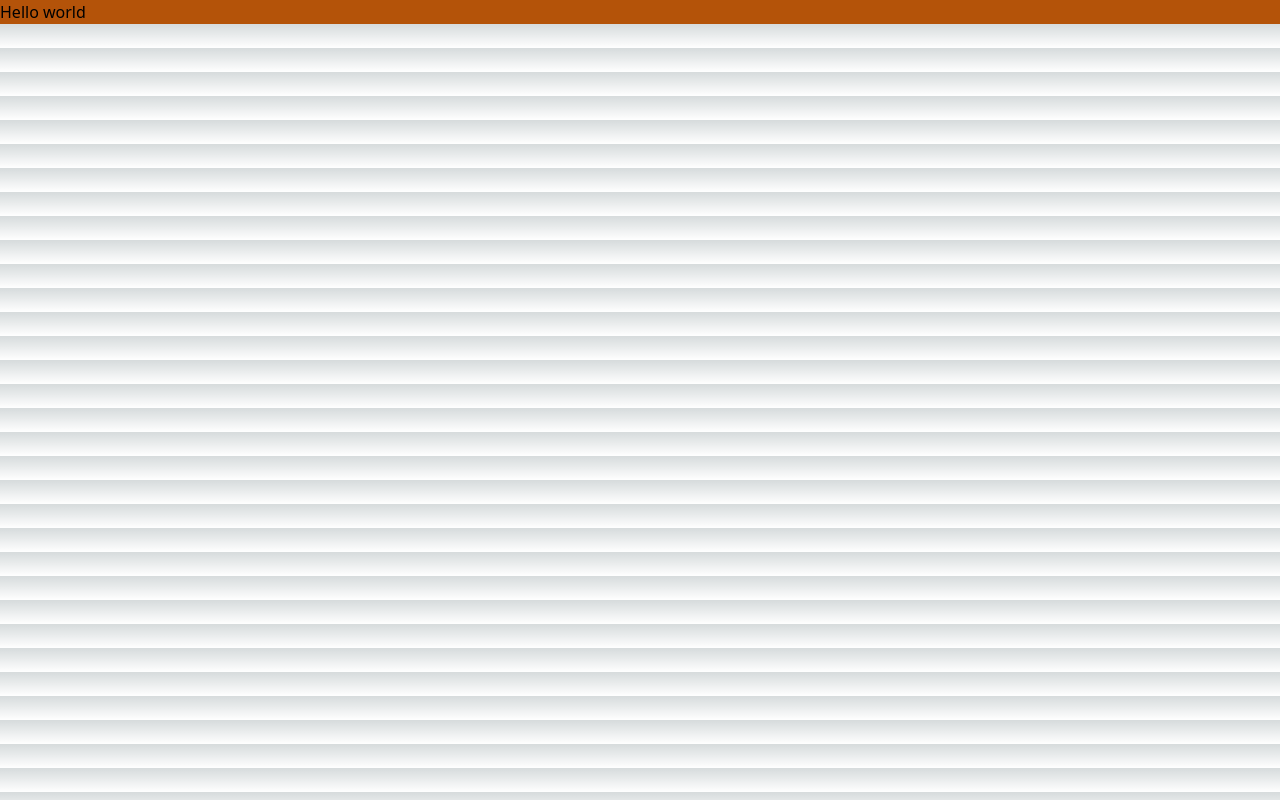
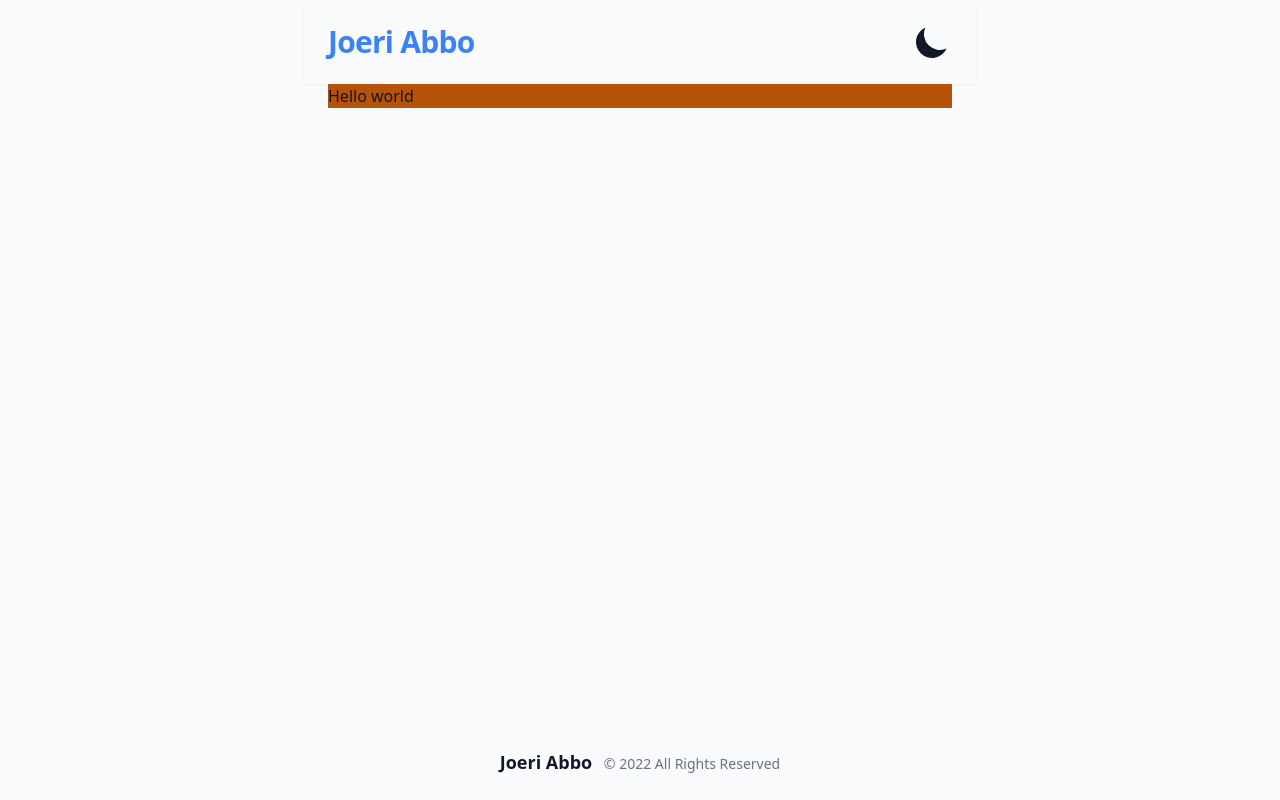
Before and after one commit to Joeri-Abbo/next-joeri-abbo, a Next.js app: page / in a window 1280 px wide. Built offline with nearby package versions, Linux system fonts and the light colour scheme.

Commit message:
Add dark mode

```diff
--- /dev/null
+++ b/components/logo.tsx
@@ -0,0 +1,15 @@
+// @ts-ignore
+import {LightningBoltIcon} from "@heroicons/react/solid";
+import Link from "next/link";
+
+const Logo = () => {
+    return (
+        <Link href="/" className="my-2 flex items-center space-x-1 text-blue-500">
+            <span className="font-bold text-3xl font-sans tracking-tight whitespace-nowrap">
+                Joeri Abbo
+            </span>
+        </Link>
+    )
+}
+
+export default Logo;
--- a/package.json
+++ b/package.json
@@ -9,6 +9,7 @@
     "lint": "next lint"
   },
   "dependencies": {
+    "@heroicons/react": "^1.0.6",
     "@next/font": "13.0.7",
     "@types/node": "18.11.16",
     "@types/react": "18.0.26",
@@ -16,6 +17,7 @@
     "eslint": "8.30.0",
     "eslint-config-next": "13.0.7",
     "next": "13.0.7",
+    "next-themes": "^0.2.1",
     "react": "18.2.0",
     "react-dom": "18.2.0",
     "typescript": "4.9.4"
--- a/pages/_app.tsx
+++ b/pages/_app.tsx
@@ -1,6 +1,11 @@
 import '../styles/globals.css'
-import type { AppProps } from 'next/app'
+import type {AppProps} from 'next/app'
+import {ThemeProvider} from "next-themes";
 
-export default function App({ Component, pageProps }: AppProps) {
-  return <Component {...pageProps} />
+export default function App({Component, pageProps}: AppProps) {
+    return (
+        <ThemeProvider enableSystem={true} attribute="class">
+            <Component {...pageProps} />
+        </ThemeProvider>
+    );
 }
--- a/pages/index.tsx
+++ b/pages/index.tsx
@@ -1,22 +1,25 @@
 import Head from 'next/head'
 import Image from 'next/image'
-import { Inter } from '@next/font/google'
+import {Inter} from '@next/font/google'
 import styles from '../styles/Home.module.css'
+import Layout from "../sections/Layout";
 
-const inter = Inter({ subsets: ['latin'] })
+const inter = Inter({subsets: ['latin']})
 
 export default function Home() {
     return (
         <>
+            <Layout>
                 <Head>
                     <title>Create Next App</title>
-        <meta name="description" content="Generated by create next app" />
-        <meta name="viewport" content="width=device-width, initial-scale=1" />
-        <link rel="icon" href="/favicon.ico" />
+                    <meta name="description" content="Generated by create next app"/>
+                    <meta name="viewport" content="width=device-width, initial-scale=1"/>
+                    <link rel="icon" href="/favicon.ico"/>
                 </Head>
                 <main className="bg-amber-700 accent-red-50">
                     Hello world
                 </main>
+            </Layout>
         </>
     )
 }
--- /dev/null
+++ b/sections/Footer.tsx
@@ -0,0 +1,14 @@
+const Footer = () => {
+    return (
+        <footer className="px-4 sm:px-6 py-6 mt-24">
+            <div className="text-center text-sm text-gray-500">
+                <span
+                    className="dark:text-gray-100 text-gray-900 font-bold text-lg mr-2"> Joeri Abbo
+                </span>   &copy; {new Date().getFullYear()} All
+                Rights Reserved
+            </div>
+        </footer>
+    );
+};
+
+export default Footer;
--- /dev/null
+++ b/sections/Header.tsx
@@ -0,0 +1,42 @@
+import Logo from "../components/logo";
+import {useTheme} from "next-themes";
+import {useState, useEffect} from "react";
+// @ts-ignore
+import {SunIcon, MoonIcon} from "@heroicons/react/solid";
+
+const Header = () => {
+
+    const [mounted, setMounted] = useState(false);
+    const {systemTheme, theme, setTheme} = useTheme();
+    useEffect(() => {
+        setMounted(true);
+    }, [])
+    const renderThemeChanger = () => {
+        if (!mounted) return null;
+
+        const currentTheme = theme === "system" ? systemTheme : theme;
+
+        if (currentTheme === "dark") {
+            return (
+                <SunIcon className="w-10 h-10 text-yellow-500 " role="button" onClick={() => setTheme('light')}/>
+            )
+        } else {
+            return (
+                <MoonIcon className="w-10 h-10 text-gray-900 " role="button" onClick={() => setTheme('dark')}/>
+            )
+        }
+    };
+
+    return (
+        <header className="h-15 shadow-sm dark:border-gray-700">
+            <div className="container  px-4 sm:px-6 py-4 flex justify-between items-center">
+                {/* Logo */}
+                <Logo/>
+
+                {renderThemeChanger()}
+            </div>
+        </header>
+    );
+};
+
+export default Header;
--- /dev/null
+++ b/sections/Layout.tsx
@@ -0,0 +1,20 @@
+import Header from "./Header";
+import Footer from "./Footer";
+import Head from "next/head";
+
+// @ts-ignore
+const Layout = ({children}) => {
+    return (
+        <>
+            <div className="min-h-screen mx-auto max-w-2xl flex flex-col">
+                <Header/>
+                <main className="flex-grow container mx-auto px-4 sm:px-6">
+                    {children}
+                </main>
+                <Footer/>
+            </div>
+        </>
+    );
+};
+
+export default Layout;
--- a/styles/globals.css
+++ b/styles/globals.css
@@ -1,110 +1,125 @@
 @tailwind base;
 @tailwind components;
 @tailwind utilities;
+@layer base {
+    body {
+        @apply bg-gray-50 text-gray-900 dark:bg-black dark:text-gray-100;
+        @apply min-h-screen;
+    }
 
-:root {
-    --max-width: 1100px;
-    --border-radius: 12px;
-    --font-mono: ui-monospace, Menlo, Monaco, 'Cascadia Mono', 'Segoe UI Mono',
-    'Roboto Mono', 'Oxygen Mono', 'Ubuntu Monospace', 'Source Code Pro',
-    'Fira Mono', 'Droid Sans Mono', 'Courier New', monospace;
+    ::selection {
+        @apply text-white bg-indigo-500;
+    }
 
-    --foreground-rgb: 0, 0, 0;
-    --background-start-rgb: 214, 219, 220;
-    --background-end-rgb: 255, 255, 255;
 
-    --primary-glow: conic-gradient(
-            from 180deg at 50% 50%,
-            #16abff33 0deg,
-            #0885ff33 55deg,
-            #54d6ff33 120deg,
-            #0071ff33 160deg,
-            transparent 360deg
-    );
-    --secondary-glow: radial-gradient(
-            rgba(255, 255, 255, 1),
-            rgba(255, 255, 255, 0)
-    );
-
-    --tile-start-rgb: 239, 245, 249;
-    --tile-end-rgb: 228, 232, 233;
-    --tile-border: conic-gradient(
-            #00000080,
-            #00000040,
-            #00000030,
-            #00000020,
-            #00000010,
-            #00000010,
-            #00000080
-    );
-
-    --callout-rgb: 238, 240, 241;
-    --callout-border-rgb: 172, 175, 176;
-    --card-rgb: 180, 185, 188;
-    --card-border-rgb: 131, 134, 135;
-}
-
-@media (prefers-color-scheme: dark) {
-    :root {
-        --foreground-rgb: 255, 255, 255;
-        --background-start-rgb: 0, 0, 0;
-        --background-end-rgb: 0, 0, 0;
-
-        --primary-glow: radial-gradient(rgba(1, 65, 255, 0.4), rgba(1, 65, 255, 0));
-        --secondary-glow: linear-gradient(
-                to bottom right,
-                rgba(1, 65, 255, 0),
-                rgba(1, 65, 255, 0),
-                rgba(1, 65, 255, 0.3)
-        );
-
-        --tile-start-rgb: 2, 13, 46;
-        --tile-end-rgb: 2, 5, 19;
-        --tile-border: conic-gradient(
-                #ffffff80,
-                #ffffff40,
-                #ffffff30,
-                #ffffff20,
-                #ffffff10,
-                #ffffff10,
-                #ffffff80
-        );
-
-        --callout-rgb: 20, 20, 20;
-        --callout-border-rgb: 108, 108, 108;
-        --card-rgb: 100, 100, 100;
-        --card-border-rgb: 200, 200, 200;
+    .btn {
+        @apply inline-block px-5 py-3 rounded-lg hover:bg-indigo-600 transition duration-300 shadow-lg bg-indigo-500 text-white capitalize tracking-wider font-semibold text-sm sm:text-xl focus:outline-none focus:ring-4 focus:ring-indigo-500 focus:ring-opacity-50 whitespace-nowrap
     }
 }
 
-* {
-    box-sizing: border-box;
-    padding: 0;
-    margin: 0;
-}
+/*:root {*/
+/*    --max-width: 1100px;*/
+/*    --border-radius: 12px;*/
+/*    --font-mono: ui-monospace, Menlo, Monaco, 'Cascadia Mono', 'Segoe UI Mono',*/
+/*    'Roboto Mono', 'Oxygen Mono', 'Ubuntu Monospace', 'Source Code Pro',*/
+/*    'Fira Mono', 'Droid Sans Mono', 'Courier New', monospace;*/
 
-html,
-body {
-    max-width: 100vw;
-    overflow-x: hidden;
-}
+/*    --foreground-rgb: 0, 0, 0;*/
+/*    --background-start-rgb: 214, 219, 220;*/
+/*    --background-end-rgb: 255, 255, 255;*/
 
-body {
-    color: rbg(--foreground-rgb);
-    background: linear-gradient(
-            to bottom,
-            transparent,
-            rgb(var(--background-end-rgb))
-    ) rgb(var(--background-start-rgb));
-}
+/*    --primary-glow: conic-gradient(*/
+/*            from 180deg at 50% 50%,*/
+/*            #16abff33 0deg,*/
+/*            #0885ff33 55deg,*/
+/*            #54d6ff33 120deg,*/
+/*            #0071ff33 160deg,*/
+/*            transparent 360deg*/
+/*    );*/
+/*    --secondary-glow: radial-gradient(*/
+/*            rgba(255, 255, 255, 1),*/
+/*            rgba(255, 255, 255, 0)*/
+/*    );*/
 
-a {
-    color: inherit;
-    text-decoration: none;
-}
+/*    --tile-start-rgb: 239, 245, 249;*/
+/*    --tile-end-rgb: 228, 232, 233;*/
+/*    --tile-border: conic-gradient(*/
+/*            #00000080,*/
+/*            #00000040,*/
+/*            #00000030,*/
+/*            #00000020,*/
+/*            #00000010,*/
+/*            #00000010,*/
+/*            #00000080*/
+/*    );*/
 
-@media (prefers-color-scheme: dark) {
-    html {
-        color-scheme: dark;
-    }
-}
+/*    --callout-rgb: 238, 240, 241;*/
+/*    --callout-border-rgb: 172, 175, 176;*/
+/*    --card-rgb: 180, 185, 188;*/
+/*    --card-border-rgb: 131, 134, 135;*/
+/*}*/
+
+/*@media (prefers-color-scheme: dark) {*/
+/*    :root {*/
+/*        --foreground-rgb: 255, 255, 255;*/
+/*        --background-start-rgb: 0, 0, 0;*/
+/*        --background-end-rgb: 0, 0, 0;*/
+
+/*        --primary-glow: radial-gradient(rgba(1, 65, 255, 0.4), rgba(1, 65, 255, 0));*/
+/*        --secondary-glow: linear-gradient(*/
+/*                to bottom right,*/
+/*                rgba(1, 65, 255, 0),*/
+/*                rgba(1, 65, 255, 0),*/
+/*                rgba(1, 65, 255, 0.3)*/
+/*        );*/
+
+/*        --tile-start-rgb: 2, 13, 46;*/
+/*        --tile-end-rgb: 2, 5, 19;*/
+/*        --tile-border: conic-gradient(*/
+/*                #ffffff80,*/
+/*                #ffffff40,*/
+/*                #ffffff30,*/
+/*                #ffffff20,*/
+/*                #ffffff10,*/
+/*                #ffffff10,*/
+/*                #ffffff80*/
+/*        );*/
+
+/*        --callout-rgb: 20, 20, 20;*/
+/*        --callout-border-rgb: 108, 108, 108;*/
+/*        --card-rgb: 100, 100, 100;*/
+/*        --card-border-rgb: 200, 200, 200;*/
+/*    }*/
+/*}*/
+
+/** {*/
+/*    box-sizing: border-box;*/
+/*    padding: 0;*/
+/*    margin: 0;*/
+/*}*/
+
+/*html,*/
+/*body {*/
+/*    max-width: 100vw;*/
+/*    overflow-x: hidden;*/
+/*}*/
+
+/*body {*/
+/*    color: rbg(--foreground-rgb);*/
+/*    background: linear-gradient(*/
+/*            to bottom,*/
+/*            transparent,*/
+/*            rgb(var(--background-end-rgb))*/
+/*    ) rgb(var(--background-start-rgb));*/
+/*}*/
+
+/*a {*/
+/*    color: inherit;*/
+/*    text-decoration: none;*/
+/*}*/
+
+/*@media (prefers-color-scheme: dark) {*/
+/*    html {*/
+/*        color-scheme: dark;*/
+/*    }*/
+/*}*/
--- a/tailwind.config.js
+++ b/tailwind.config.js
@@ -3,7 +3,9 @@
     content: [
         "./pages/**/*.{js,ts,jsx,tsx}",
         "./components/**/*.{js,ts,jsx,tsx}",
+        "./sections/**/*.{js,ts,jsx,tsx}",
     ],
+    darkMode: "class",
     theme: {
         extend: {},
     },
```
Also changed, not shown: 1 other file (tests, documents, lock files or other folders). Lines whose indentation alone changed are shown as unchanged.
